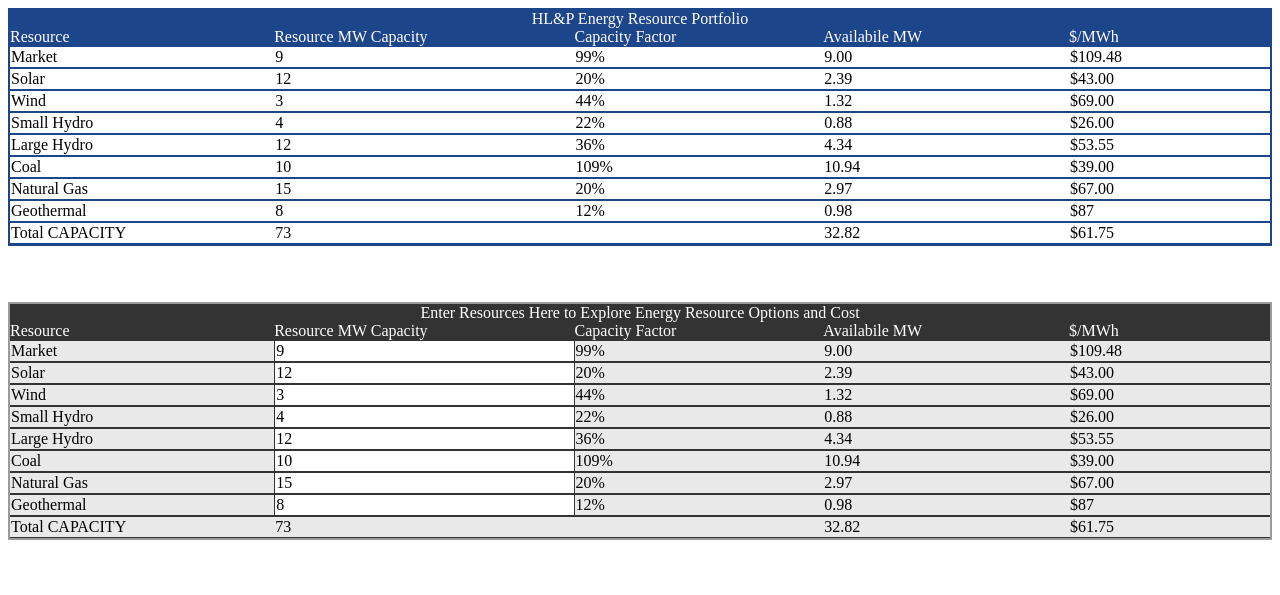
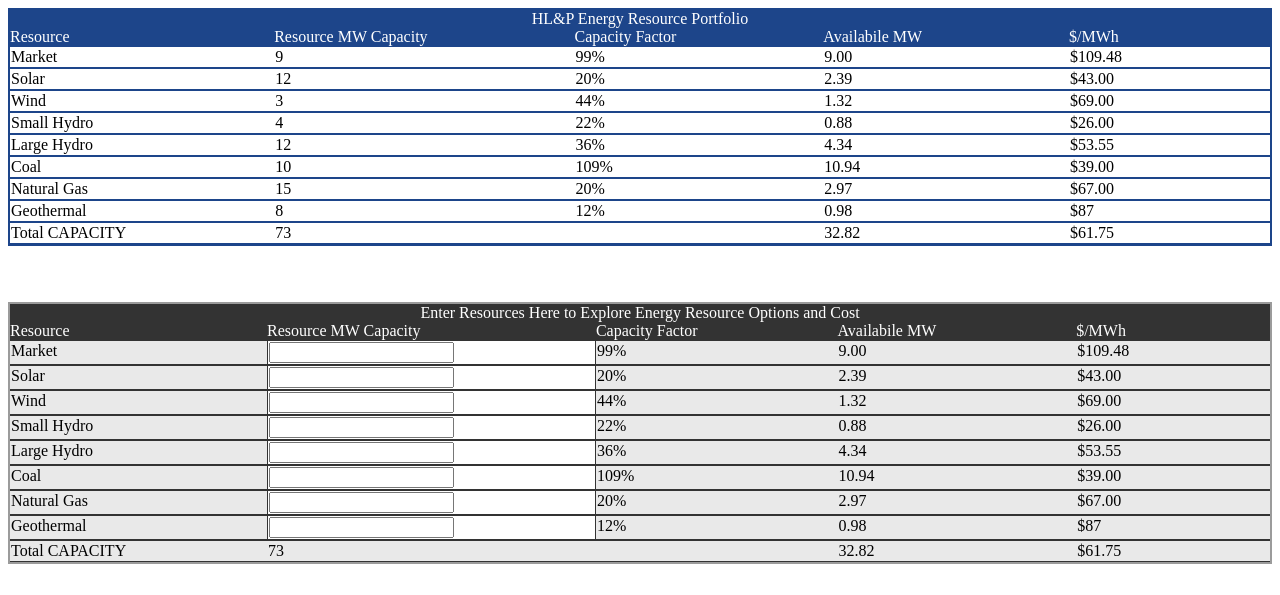
Before and after one commit to gr19467/TOUCalculator, a plain HTML site: page index.html in a window 1280 px wide. Shown: the top 595 px of the page. Drawn offline with Linux system fonts and the light colour scheme.

Commit message:
End of class 11/17/22
-added forms

```diff
--- a/index.html
+++ b/index.html
@@ -79,49 +79,81 @@
         <div class="first-row">$/MWh</div>
 
         <div class="first-item">Market</div>
-        <div class="second-item">9</div>
+        <div class="second-item">
+            <form action="">
+                <input type="text">
+            </form>
+        </div>
         <div class="first-item">99%</div>
         <div class="first-item">9.00</div>
         <div class="first-item">$109.48</div>
 
         <div class="first-item">Solar</div>
-        <div class="second-item">12</div>
+        <div class="second-item">
+            <form action="">
+                <input type="text">
+            </form>
+        </div>
         <div class="first-item">20%</div>
         <div class="first-item">2.39</div>
         <div class="first-item">$43.00</div>
 
         <div class="first-item">Wind</div>
-        <div class="second-item">3</div>
+        <div class="second-item">
+            <form action="">
+                <input type="text">
+            </form>
+        </div>
         <div class="first-item">44%</div>
         <div class="first-item">1.32</div>
         <div class="first-item">$69.00</div>
 
         <div class="first-item">Small Hydro</div>
-        <div class="second-item">4</div>
+        <div class="second-item">
+            <form action="">
+                <input type="text">
+            </form>
+        </div>
         <div class="first-item">22%</div>
         <div class="first-item">0.88</div>
         <div class="first-item">$26.00</div>
 
         <div class="first-item">Large Hydro</div>
-        <div class="second-item">12</div>
+        <div class="second-item">
+            <form action="">
+                <input type="text">
+            </form>
+        </div>
         <div class="first-item">36%</div>
         <div class="first-item">4.34</div>
         <div class="first-item">$53.55</div>
 
         <div class="first-item">Coal</div>
-        <div class="second-item">10</div>
+        <div class="second-item">
+            <form action="">
+                <input type="text">
+            </form>
+        </div>
         <div class="first-item">109%</div>
         <div class="first-item">10.94</div>
         <div class="first-item">$39.00</div>
 
         <div class="first-item">Natural Gas</div>
-        <div class="second-item">15</div>
+        <div class="second-item">
+            <form action="">
+                <input type="text">
+            </form>
+        </div>
         <div class="first-item">20%</div>
         <div class="first-item">2.97</div>
         <div class="first-item">$67.00</div>
 
         <div class="first-item">Geothermal</div>
-        <div class="second-item">8</div>
+        <div class="second-item">
+            <form action="">
+                <input type="text">
+            </form>
+        </div>
         <div class="first-item">12%</div>
         <div class="first-item">0.98</div>
         <div class="first-item">$87</div>
```
